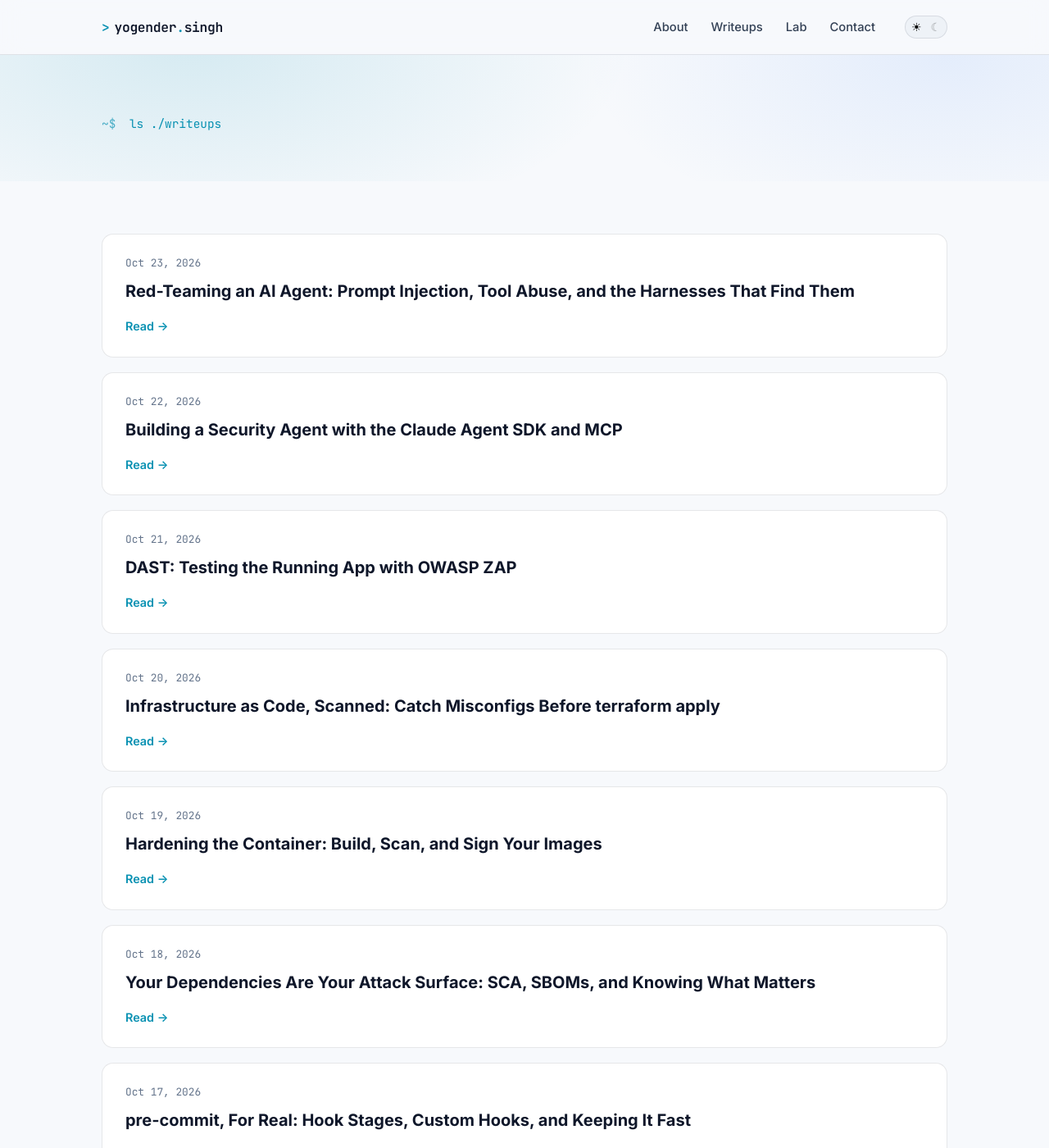
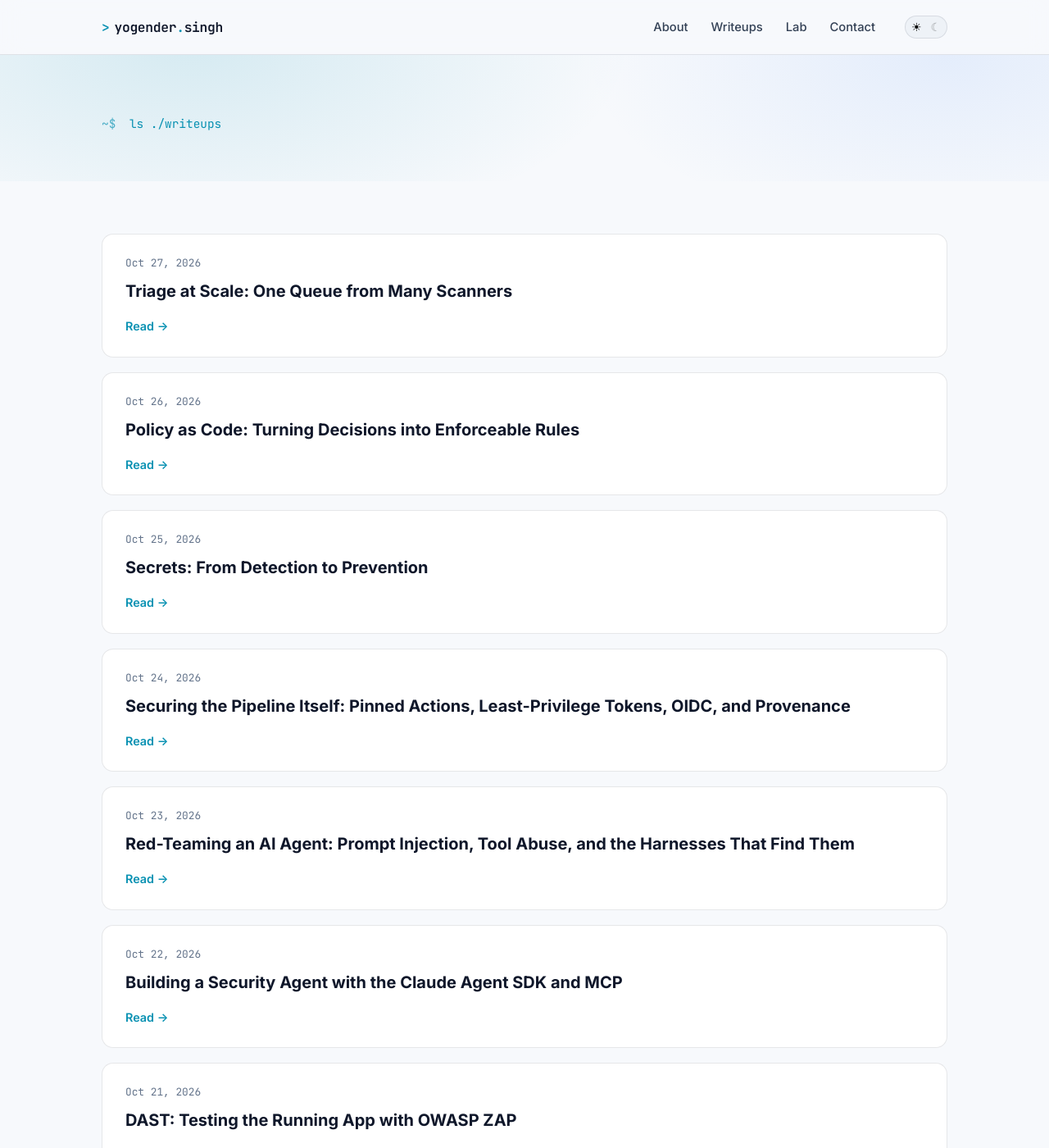
Before and after one commit to theyoge/theyoge.github.io, a Jekyll site: the page built from writeups.html, in a window 1280 px wide and 1400 px high. Shown: the whole window at 82% size. Built offline with Jekyll 4.4.1, drawn with Linux system fonts in a browser that asks for light colours; some of the changed lines change nothing that is shown.

Commit message:
Add Tier 3+4 writeups (pipeline security, secrets, policy as code, triage) and update hub

````diff
--- /dev/null
+++ b/_posts/2026-10-24-securing-the-pipeline.md
@@ -0,0 +1,143 @@
+---
+layout: post
+title: "Securing the Pipeline Itself: Pinned Actions, Least-Privilege Tokens, OIDC, and Provenance"
+date: 2026-10-24 12:00:00 +0530
+categories: [devsecops]
+tags: [devsecops, supply-chain, ci, github-actions, slsa, oidc]
+description: "Your scanners run inside the CI pipeline — so the pipeline is attack surface too. Pin actions, shrink tokens, replace static cloud keys with OIDC, and prove what you shipped."
+---
+
+<img class="post-hero" src="/assets/img/pipeline-security.svg" alt="Securing the CI pipeline: pin actions, least-privilege tokens, OIDC, and provenance" width="1200" height="380">
+
+We built a gate and ran it [in CI](/writeups/devsecops-in-ci/). Now a question that is
+easy to skip: **who guards the guard?** The pipeline that runs your scanners holds
+deploy credentials and the power to ship code. If an attacker can influence it, your
+security checks become theatre — they can simply make the gate pass. Securing the build
+system is the most underrated part of shift-left security.
+
+## Why the pipeline is a target
+
+CI is attractive precisely because it is trusted:
+
+- It **holds secrets** — deploy tokens, registry credentials, cloud keys.
+- It **runs code you did not write** — third-party actions and, on pull requests, code
+  from other people.
+- It **has authority** — it can push images, deploy, and change production.
+
+Every one of those is an opportunity.
+
+<figure class="post-figure">
+  <img src="/assets/img/pipeline-flow.svg" alt="Hardening steps: pin actions to a commit SHA, read-only token, OIDC credentials, an approved environment, and a signed artifact" width="1200" height="260">
+  <figcaption>Figure 1 — Hardening the pipeline, one control at a time.</figcaption>
+</figure>
+
+## The attack surface, itemised
+
+- **Third-party actions** — anyone can publish one; a tag can be moved to malicious code.
+- **The `GITHUB_TOKEN`** — the built-in token your workflow runs with.
+- **Static cloud credentials** — long-lived AWS/GCP keys stored as repository secrets.
+- **Secrets in general** — environment variables, logs, cache.
+- **Fork PRs** — untrusted code that may run with your secrets if you are careless.
+- **Artifacts** — what you build, and whether anyone can swap it afterwards.
+
+## Control 1 — Pin actions to a commit SHA
+
+A GitHub Action referenced by tag (`@v4`) is a **moving target**: whoever owns the action
+can repoint `v4` to different code tomorrow, and your workflow will run it. Pin the full
+commit SHA instead:
+
+```yaml
+# moving: can change under you
+- uses: actions/checkout@v4
+
+# pinned: this exact commit, forever
+- uses: actions/checkout@11bd71901bbe5b1630ceea73d27597364c9af683 # v4.2.2
+```
+
+Automate the updates so pinning does not rot: enable **Dependabot for `github-actions`**
+and it will open PRs to bump the SHAs. The same logic applies to container images — pin
+by **digest**, as covered in the [container post](/writeups/container-hardening/).
+
+## Control 2 — Least-privilege tokens
+
+By default a workflow's token can be broad. Start from nothing and grant per job:
+
+```yaml
+permissions: {}          # deny everything at the top
+
+jobs:
+  scan:
+    permissions:
+      contents: read     # this job only needs to read code
+```
+
+A scanner needs to *read*. It does not need to write packages or deployments. The smaller
+the token, the smaller the blast radius if a step is compromised.
+
+## Control 3 — OIDC instead of static cloud keys
+
+Storing a long-lived AWS key as a repository secret means a leak is permanent until you
+notice and rotate. **OpenID Connect** removes the secret entirely: the workflow requests
+a short-lived token from GitHub, and the cloud provider trusts it for one run.
+
+```yaml
+jobs:
+  deploy:
+    permissions:
+      id-token: write      # allow the workflow to request an OIDC token
+      contents: read
+    steps:
+      - uses: aws-actions/configure-aws-credentials@<sha>
+        with:
+          role-to-assume: arn:aws:iam::123456789012:role/ci-deploy
+          aws-region: eu-west-1
+```
+
+There is no key to leak, no rotation to forget, and the credential expires in minutes.
+
+## Control 4 — Treat fork PRs as hostile
+
+Code from a fork is attacker-controlled. Two rules:
+
+- Run untrusted workflows on `pull_request` (read-only token, no secrets), **never**
+  `pull_request_target` with a checkout of the untrusted code.
+- Require **environment approvals** before any job that touches production secrets.
+
+Secrets are also easy to leak by accident: never print them, and remember that anything
+echoed to logs is visible to anyone who can read the run.
+
+## Control 5 — Prove what you shipped
+
+Pinning and least privilege protect *how* you build. **Provenance** describes *what* came
+out. SLSA-style attestations record which workflow, repository, and commit produced an
+artifact, and they can be verified before deploy:
+
+```yaml
+      - uses: actions/attest-build-provenance@<sha>
+        with:
+          subject-path: dist/app.tar.gz
+```
+
+Combine this with image signing from the [container post](/writeups/container-hardening/),
+and "only artifacts our pipeline produced may be deployed" becomes an enforceable rule
+rather than a hope.
+
+## Control 6 — Runner and cache hygiene
+
+- Prefer GitHub-hosted runners for untrusted work; a compromised **self-hosted** runner
+  can persist between jobs.
+- Do not cache secrets; treat caches as potentially poisoned and scope them narrowly.
+- Give each workflow only the tools it needs.
+
+## What I took away
+
+- **The pipeline is a trusted system, so it is a target.** If it is compromised, every
+  check downstream is suspect.
+- **Pinned SHAs and least-privilege tokens are cheap and high-impact.** Do them first.
+- **OIDC deletes a whole class of leak** by replacing static keys with short-lived ones.
+- **Provenance makes trust verifiable.** "We built it" becomes something you can prove.
+
+Next up: the secret handling that ties all of this together — from detecting a leak to
+preventing one.
+
+— Yogender
--- /dev/null
+++ b/_posts/2026-10-25-secrets-detection-to-prevention.md
@@ -0,0 +1,129 @@
+---
+layout: post
+title: "Secrets: From Detection to Prevention"
+date: 2026-10-25 12:00:00 +0530
+categories: [devsecops]
+tags: [devsecops, secrets, gitleaks, sops, vault, oidc]
+description: "Detection is the smoke alarm; prevention is the fire code. How to find leaked secrets everywhere, respond correctly when one leaks, and stop putting them in code at all."
+---
+
+<img class="post-hero" src="/assets/img/secrets-prevention.svg" alt="Secrets lifecycle: detect, rotate first, purge history, and prevent" width="1200" height="380">
+
+This series opened with [Gitleaks blocking a hardcoded token](/writeups/shift-left-devsecops-lab/),
+and later posts added scanning [in CI](/writeups/devsecops-in-ci/) and handling secret
+scanning [in the pipeline](/writeups/securing-the-pipeline/). But detection is only the
+smoke alarm. This post is about the fire code: scanning the places people forget, reacting
+correctly when a secret leaks, and — the real fix — **not putting secrets in code at all**.
+
+## What a secret is
+
+Anything that grants access: API keys, database passwords, signing keys, cloud
+credentials, tokens, private keys. A secret in the wrong place is not a bug report, it is
+an **active breach**, because anyone who finds it can use it.
+
+## Detect everywhere, not just in the diff
+
+A leak can sit in three places, and you need all three:
+
+```bash
+# 1. before it is committed (fast, staged)  -> the pre-commit hook
+gitleaks git --pre-commit --redact --staged
+
+# 2. across the repo in CI
+gitleaks dir . --redact
+
+# 3. across the FULL git history (the one everyone forgets)
+gitleaks git --redact
+```
+
+The history scan matters because a secret deleted in a later commit is **still in the
+earlier one**. It lives in the reflog, in forks, in clones, and in GitHub's object store.
+Add GitHub's built-in **secret scanning + push protection**, which blocks known secret
+patterns at push time — a second net under your own.
+
+## When a secret leaks: the playbook
+
+Order matters here, and most people get it backwards.
+
+<figure class="post-figure">
+  <img src="/assets/img/secrets-flow.svg" alt="Secret incident playbook: detect, rotate and revoke, purge history, prevent, and guard" width="1200" height="260">
+  <figcaption>Figure 1 — The incident playbook. Rotation comes before history rewriting, always.</figcaption>
+</figure>
+
+1. **Rotate first.** Assume the secret is already copied. Generate a new credential and
+   make the old one useless. This is the step that actually stops the breach.
+2. **Revoke** the old secret so it cannot be used, even if it is still lying around.
+3. **Then** purge history — `git filter-repo` (or BFG) to rewrite the commits — and force
+   a coordinated push. Understand that rewriting does **not** un-leak: forks, caches, and
+   clones may still hold it. That is why rotation came first.
+4. **Prevent** the class of mistake (below).
+5. **Guard** with push protection and pre-commit so it does not recur.
+
+The one-line rule: **rotate, then rewrite.** Never the other way around.
+
+## Prevention is the actual fix
+
+Detection treats the symptom. The fix is to stop secrets from being in the repository in
+the first place. Options, from weakest to strongest:
+
+| Approach | How it works | Good for |
+| --- | --- | --- |
+| Env vars (local `.env`) | Loaded at runtime, git-ignored | local dev only |
+| Cloud secret manager | Secrets fetched by name at runtime (AWS Secrets Manager, SSM) | app runtime |
+| **SOPS + age** | Secrets encrypted *in the repo*, decrypted in CI | config that must be versioned |
+| **Vault** | Issues **dynamic**, short-lived credentials | databases, cloud |
+| **OIDC** | No secret at all — exchanged for a short-lived token | CI → cloud |
+
+### Encrypting config with SOPS + age
+
+Some configuration genuinely needs to live in the repo. Encrypt it so only CI (and people
+with the key) can read it:
+
+```bash
+# one-time: generate an age key, commit only the PUBLIC key in .sops.yaml
+age-keygen -o key.txt
+
+# encrypt
+sops --encrypt secrets.yaml > secrets.enc.yaml
+git add secrets.enc.yaml         # safe to commit: ciphertext only
+
+# decrypt at runtime (CI holds the private key as a protected secret)
+sops --decrypt secrets.enc.yaml
+```
+
+The ciphertext is safe to commit; the private key lives in your secret manager or CI's
+protected environment.
+
+### Dynamic secrets with Vault
+
+The strongest pattern is to have **no long-lived secret at all**. Vault can issue a
+database credential that is valid for minutes and revoked automatically:
+
+```bash
+vault read database/creds/app-role
+# username  v-app-role-4f2a9c
+# password  A1b2C3...      valid for 1h, then gone
+```
+
+Nothing to leak, because the credential did not exist a moment ago and will not exist
+soon.
+
+### The best option: OIDC in CI
+
+For pipelines, the cleanest answer is no stored cloud key at all — the [previous post](/writeups/securing-the-pipeline/)
+covered OIDC, which exchanges a workflow identity for a short-lived token. It removes an
+entire category of leak.
+
+## What I took away
+
+- **Detection is a smoke alarm, not a fire code.** Scan staged changes, the repo, and the
+  full history.
+- **Rotate before you rewrite.** History rewriting does not un-leak anything.
+- **Move secrets out of the repo entirely.** Secret managers, SOPS, and Vault replace the
+  problem; OIDC deletes it.
+- **Guard the edges.** Pre-commit and push protection stop the next leak at the door.
+
+Next up: turning your organisation's security decisions into rules a machine enforces —
+policy as code.
+
+— Yogender
--- /dev/null
+++ b/_posts/2026-10-26-policy-as-code.md
@@ -0,0 +1,134 @@
+---
+layout: post
+title: "Policy as Code: Turning Decisions into Enforceable Rules"
+date: 2026-10-26 12:00:00 +0530
+categories: [devsecops]
+tags: [devsecops, policy-as-code, opa, rego, conftest, kyverno]
+description: "Scanners catch known-bad patterns; policy as code enforces your organisation's decisions. Write, test, audit and enforce rules with OPA/Rego, Conftest and Kyverno."
+---
+
+<img class="post-hero" src="/assets/img/policy-as-code.svg" alt="Policy as code: decisions encoded, tested, and enforced at the PR and at admission" width="1200" height="380">
+
+Scanners like the ones in the [IaC post](/writeups/iac-scanning/) find *known* bad
+patterns. But your organisation has opinions a scanner does not know: "we never deploy a
+public bucket", "every workload must set resource limits", "images must come from our
+registry". **Policy as code** turns those opinions into rules a machine enforces
+automatically, at the exact moment a decision is made.
+
+## What policy as code is
+
+A policy is a small program that reads a **decision** (a Terraform plan, a Kubernetes
+manifest, a pull request) and answers **allow** or **deny**, with a reason. Because it is
+code, it can be versioned, reviewed, tested, and run in CI — the same properties that make
+everything else in this series work.
+
+The key idea: policy is not a document nobody reads; it is a check that actually runs.
+
+<figure class="post-figure">
+  <img src="/assets/img/policy-flow.svg" alt="Policy lifecycle: decide the rule, encode it in Rego or YAML, test it against fixtures, run in audit mode, then enforce" width="1200" height="260">
+  <figcaption>Figure 1 — The policy lifecycle: decide, encode, test, audit, enforce.</figcaption>
+</figure>
+
+## Where policy runs
+
+Two natural enforcement points:
+
+- **In the pull request** — before a misconfiguration is merged (Conftest on IaC).
+- **At admission** — before a workload is allowed to start (Kyverno / OPA Gatekeeper in
+  Kubernetes).
+
+Same idea, different moment. Catch it as early as you can, and keep a runtime gate for
+anything that bypasses the first.
+
+## OPA and Rego in one minute
+
+**OPA** (Open Policy Agent) is the engine; **Rego** is its language. A rule is a `deny`
+with a message, and it "fires" when the body is true:
+
+```rego
+package main
+
+deny[msg] {
+  bucket := input.resource.aws_s3_bucket[name]
+  bucket.acl == "public-read"
+  msg := sprintf("S3 bucket %q must not be public-read", [name])
+}
+```
+
+Read it as: *if there is a bucket whose ACL is `public-read`, produce a denial.* Nothing
+more to it than that.
+
+## Conftest for infrastructure as code
+
+[Conftest](https://www.conftest.dev) runs Rego against parsed config (Terraform, YAML,
+JSON, and more):
+
+```bash
+conftest test ./infrastructure/terraform
+```
+
+Put policies in a `policy/` directory, and **test them with fixtures** so a bad rule does
+not ship:
+
+```bash
+conftest test --policy policy/ --namespace main fixtures/public-bucket.tf
+# expect: FAIL — S3 bucket "assets" must not be public-read
+```
+
+Testing policies against known inputs is what makes them trustworthy: you prove the rule
+blocks what it should and allows what it should not.
+
+## Kyverno for Kubernetes
+
+[Kyverno](https://kyverno.io) expresses Kubernetes policy in YAML — no Rego required:
+
+```yaml
+apiVersion: kyverno.io/v1
+kind: ClusterPolicy
+metadata:
+  name: disallow-latest-tag
+spec:
+  validationFailureAction: Enforce
+  rules:
+    - name: require-pinned-image
+      match:
+        any:
+          - resources:
+              kinds: [Pod]
+      validate:
+        message: "Image tag 'latest' is not allowed; pin a version or digest."
+        pattern:
+          spec:
+            containers:
+              - image: "!*:latest"
+```
+
+`validationFailureAction` is the important switch: `Audit` reports violations, `Enforce`
+blocks the workload.
+
+## Writing policy people will not hate
+
+- **Fail closed, explain clearly.** A denial should say what to change, not just "denied".
+- **Start in audit mode.** Run `Audit` (or warn-only in CI) first, so you see what would
+  break before you break it.
+- **Give every exemption an owner and an expiry.** A permanent exception is a silent
+  policy change.
+- **Test the rules like code.** Fixtures in CI, reviewed in pull requests.
+
+## Rollout: warn, then enforce
+
+The failure mode of policy as code is turning everything to `Enforce` on day one and
+freezing the team. The sequence that works: encode the rule, test it, run it in **audit**
+mode until the backlog is clear, then flip to enforce. That is the same "don't become the
+blocker" lesson from the whole series — a gate exists to make shipping safer, not slower.
+
+## What I took away
+
+- **Scanners know patterns; policy knows your intent.** Encode the decisions.
+- **Two enforcement points.** The pull request and admission control.
+- **Test policies or distrust them.** Fixtures in CI, like any other code.
+- **Audit first, enforce second.** Adoption is part of the design.
+
+Next up: making sense of everything all these tools produce — triage at scale.
+
+— Yogender
--- /dev/null
+++ b/_posts/2026-10-27-triage-at-scale.md
@@ -0,0 +1,117 @@
+---
+layout: post
+title: "Triage at Scale: One Queue from Many Scanners"
+date: 2026-10-27 12:00:00 +0530
+categories: [devsecops]
+tags: [devsecops, triage, sarif, sbom, vex, epss]
+description: "Seven scanners produce thousands of findings. Here is how to collapse them into one deduplicated, prioritized, routed queue — and stop alert fatigue."
+---
+
+<img class="post-hero" src="/assets/img/triage-scale.svg" alt="Triage: collect SARIF, dedupe by root cause, prioritize with KEV and EPSS, and route with owners and SLAs" width="1200" height="380">
+
+The tools in this series each work. Run them all and you get a different problem: seven
+dashboards, thousands of findings, and a team that stops looking. The final skill of a
+security engineer is not running scanners — it is **collapsing their output into one
+queue a human can actually work**. That is triage at scale.
+
+## The problem, plainly
+
+- Every tool has its own UI and its own severity scheme.
+- The same issue appears in several tools (SAST suspects, DAST confirms).
+- Raw counts are dominated by noise, so the signal is invisible.
+- Nobody owns the findings, so they rot.
+
+The goal is the opposite of a dashboard: **one deduplicated, prioritized, owner-assigned
+list**, where every item is action-shaped.
+
+<figure class="post-figure">
+  <img src="/assets/img/triage-flow.svg" alt="Triage pipeline: collect all tools as SARIF, dedupe by root cause, prioritize with KEV, EPSS and CVSS, route to owners with SLAs, and auto-close when fixed" width="1200" height="260">
+  <figcaption>Figure 1 — From noise to a queue: collect, dedupe, prioritize, route, auto-close.</figcaption>
+</figure>
+
+## Step 1 — Collect: make every tool speak SARIF
+
+You met **SARIF** in the [CI post](/writeups/devsecops-in-ci/); here it earns its keep as
+the common language. Almost every scanner can emit it, and GitHub code scanning can ingest
+it for free:
+
+```bash
+semgrep --sarif --output semgrep.sarif
+trivy fs --format sarif --output trivy.sarif .
+```
+
+Collect them all into one place — GitHub code scanning for a start, or a system like
+DefectDojo when you outgrow it. The point is a single ingestion path, not seven tabs.
+
+## Step 2 — Dedupe: find the root cause
+
+The same bug arrives many times. Collapse duplicates by what actually identifies them:
+
+- **CVE + package + version** for dependency findings (the same CVE via three paths is one
+  fix).
+- **Rule + file + line** for SAST findings.
+- **Fingerprints** — most SARIF results carry a stable partial fingerprint you can group on.
+
+One row per fix, not one row per report.
+
+## Step 3 — Prioritize: not all findings are equal
+
+Sort by **likelihood of being exploited**, not by raw severity. The order that works:
+
+1. **CISA KEV** — known to be exploited in the wild. Fix now.
+2. **EPSS** — the probability of exploitation in the next 30 days.
+3. **CVSS** — the base severity, as a tiebreaker.
+
+Then fold in context: **reachability** (is the vulnerable code path used?), **asset
+criticality** (customer data vs a sandbox), and **fix availability** (is there a patched
+version yet?). A medium in a reachable auth path outranks a critical in dead code — and
+being able to say *that* out loud is the whole skill.
+
+## Step 4 — Route: owners and SLAs
+
+A finding without an owner is not a finding. Assign each to the squad that owns the code,
+with an **SLA by severity** (critical in days, not quarters), and track it where they
+already work — the issue tracker, not a security-only tool. The [agent post](/writeups/security-agents-claude-agent-sdk-mcp/)
+showed a way to do the first pass and the [code review](/writeups/devsecops-in-ci/)
+annotations are where developers actually see it.
+
+## Step 5 — Auto-close and reduce
+
+- **Auto-close on fix.** Code scanning and most platforms close findings when the code
+  changes, so the queue reflects reality.
+- **Fix classes, not instances.** One Semgrep rule or one lint removes a hundred findings,
+  permanently.
+- **Record "not affected" as data.** **VEX** is the machine-readable "this finding does
+  not apply to us, and here is why" — so it stops reappearing and reads as a decision, not
+  a mute.
+- **Tune, do not disable.** Tighten allowlists and severity gates (as in the [SCA](/writeups/sca-sbom-dependencies/)
+  and [secrets](/writeups/secrets-detection-to-prevention/) posts) instead of switching a
+  scanner off.
+
+## The metrics that matter
+
+- **Mean time to remediate**, by severity — is the queue actually draining?
+- **False-positive rate** per tool — is the noise getting better or worse?
+- **Backlog trend** — are we fixing faster than we accumulate?
+
+Avoid "total findings" as a success measure; it rewards either not looking or hiding.
+
+## Pulling it together
+
+This is where the whole series connects. Your scanners feed SARIF; your policies decide
+what is allowed; your agent does the first pass; and you keep **one** ranked queue with
+owners and SLAs. The engineer's time goes to the judgment calls — is it exploitable, what
+is the real fix, what do we accept — because that is the only part a machine cannot do for
+you.
+
+## What I took away
+
+- **The output is the product.** Seven dashboards is not a security program; one queue is.
+- **Dedupe by root cause, prioritize by exploitability.** KEV and EPSS over raw CVSS.
+- **Every finding needs an owner and an SLA**, or it is already forgotten.
+- **Reduce classes, record exceptions, and measure the trend** — not the raw count.
+
+That closes the loop this series opened: build the gate, take it everywhere, secure the
+pipeline, encode the policy, and turn it all into one queue a person can act on.
+
+— Yogender
--- a/lab.html
+++ b/lab.html
@@ -100,6 +100,42 @@ description: "A hands-on series on building a shift-left security practice: from
 
   <section class="section">
     <div class="wrap">
+      <h2 class="section-title">Pipeline &amp; Supply Chain</h2>
+      <div class="posts">
+        <article class="card post-item">
+          <h2 class="post-title"><a href="/writeups/securing-the-pipeline/">Securing the Pipeline Itself: Pinned Actions, Least-Privilege Tokens, OIDC, and Provenance</a></h2>
+          <p class="post-excerpt">Who guards the guard? Harden CI with pinned actions, minimal tokens, OIDC, and build provenance.</p>
+          <a class="post-link" href="/writeups/securing-the-pipeline/">Read →</a>
+        </article>
+        <article class="card post-item">
+          <h2 class="post-title"><a href="/writeups/secrets-detection-to-prevention/">Secrets: From Detection to Prevention</a></h2>
+          <p class="post-excerpt">Scan the full history, rotate before you rewrite, and move secrets out of the repo with SOPS, Vault, and OIDC.</p>
+          <a class="post-link" href="/writeups/secrets-detection-to-prevention/">Read →</a>
+        </article>
+      </div>
+    </div>
+  </section>
+
+  <section class="section">
+    <div class="wrap">
+      <h2 class="section-title">Operations</h2>
+      <div class="posts">
+        <article class="card post-item">
+          <h2 class="post-title"><a href="/writeups/policy-as-code/">Policy as Code: Turning Decisions into Enforceable Rules</a></h2>
+          <p class="post-excerpt">Encode your security decisions with OPA/Rego, Conftest, and Kyverno — tested, audited, then enforced.</p>
+          <a class="post-link" href="/writeups/policy-as-code/">Read →</a>
+        </article>
+        <article class="card post-item">
+          <h2 class="post-title"><a href="/writeups/triage-at-scale/">Triage at Scale: One Queue from Many Scanners</a></h2>
+          <p class="post-excerpt">Collapse seven dashboards into one deduplicated, prioritized, owner-assigned queue.</p>
+          <a class="post-link" href="/writeups/triage-at-scale/">Read →</a>
+        </article>
+      </div>
+    </div>
+  </section>
+
+  <section class="section">
+    <div class="wrap">
       <h2 class="section-title">Agents</h2>
       <div class="posts">
         <article class="card post-item">
````
Also changed, not shown: assets/img/pipeline-flow.svg (added), assets/img/pipeline-security.svg (added), assets/img/policy-as-code.svg (added), assets/img/policy-flow.svg (added), assets/img/secrets-flow.svg (added), assets/img/secrets-prevention.svg (added), assets/img/series-roadmap.svg, assets/img/triage-flow.svg (added), assets/img/triage-scale.svg (added).
